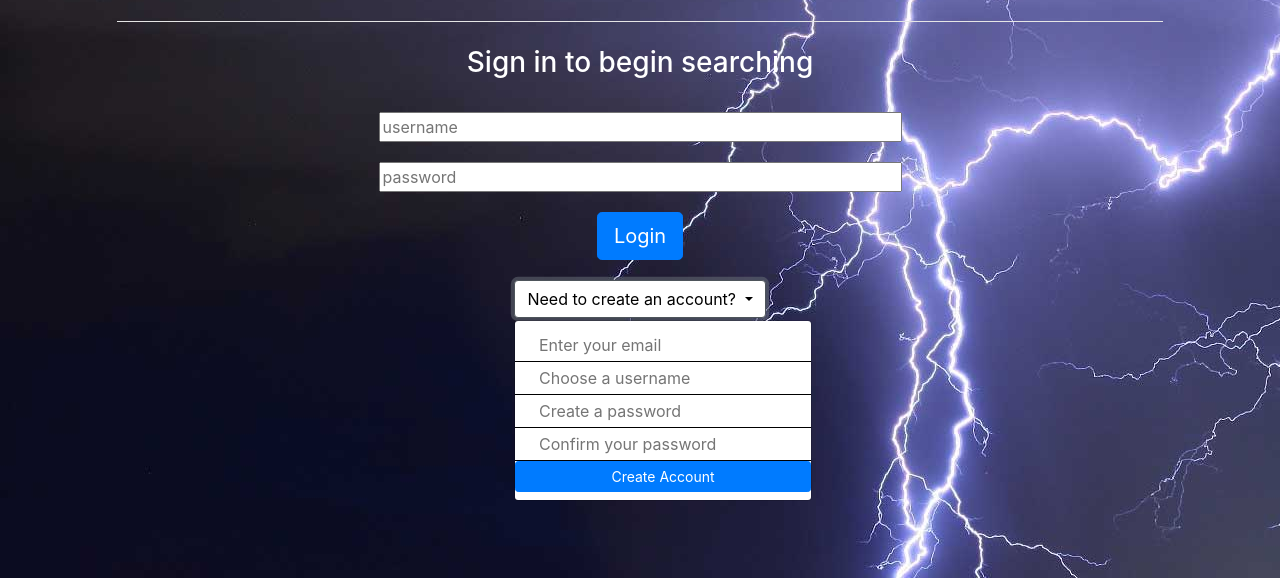
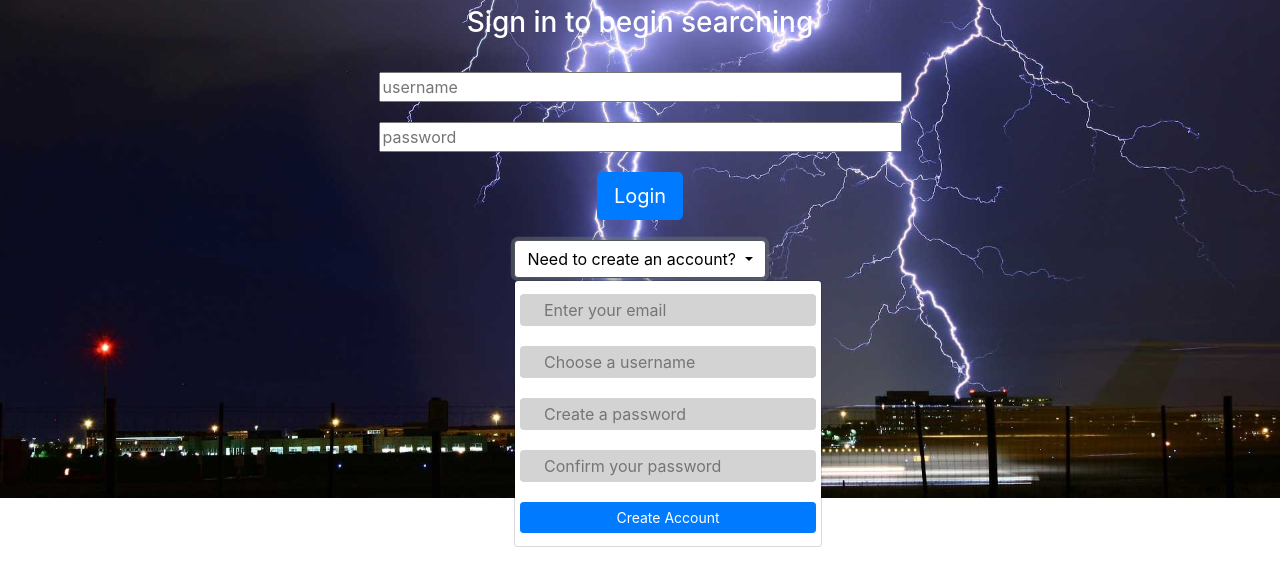
Before and after one commit to jpeckjr/Group_Project_Two, a website: page public/views/home.html in a window 1280 px wide. Both pictures are taken after a click on the button "Need to create an account?". Shown: the part 222-800 px from the top of the page. Drawn offline with nearby package versions, Linux system fonts and the light colour scheme.

Commit message:
home UI update

```diff
--- a/public/css/main.css
+++ b/public/css/main.css
@@ -1,8 +1,9 @@
-/* body {
-    background-image: url("images/lightning.jpg");
-} */
+body {
+    background-size: 100%;
+    background-repeat: no-repeat;
+}
 .jumbotron {
-    margin-top: 50px;
+    margin-top: 10px;
     background: none;
     text-align: center;
     color: white;
@@ -43,5 +44,10 @@ h5 {
     float: right;
 }
 .userForm {
-    border-bottom: 1px solid black;
+    margin-bottom: 20px;
+    background-color: lightgray;
+    border-radius: 4px;
 }
+.signUp {
+    padding: 5px;
+}
--- a/public/js/home.js
+++ b/public/js/home.js
@@ -24,11 +24,11 @@ $( document ).ready(function() {
           type: "POST",
           data: userInfo
         }).then(function (response) {
-            if (response === "success") {
+            if (response.success === "true") {
               $(".modal-body").html("You have successfully created an account. Please log in.")
             }
             else {
-              $(".modal-body").html("Please try again");
+              $(".modal-body").html("Please try again. " + response.error + ". " + response.username + " is already taken");
             }
             console.log(response)
           });
--- a/public/views/home.html
+++ b/public/views/home.html
@@ -43,7 +43,7 @@
           Need to create an account?
         </button>
         <div class="dropdown-menu" aria-labelledby="dropdownMenuButton">
-          <form>
+          <form class="signUp">
             <input class="dropdown-item userForm" type="email" placeholder="Enter your email" id="email" required>
             <input class="dropdown-item userForm" type="text" placeholder="Choose a username" id="username-register" required>
             <input class="dropdown-item userForm" type="password" placeholder="Create a password" id="password-register" required>
```
